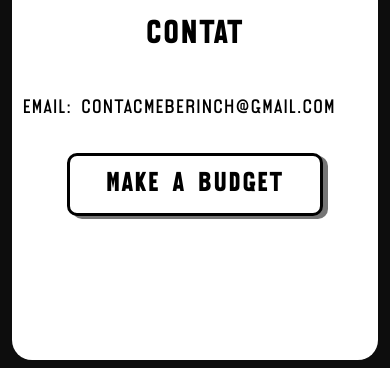
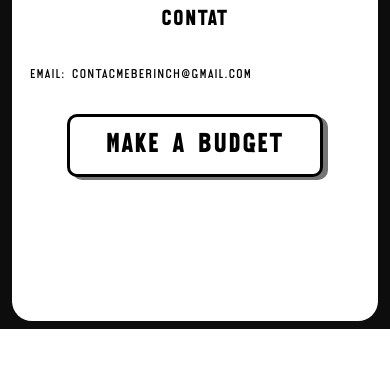
Before and after one commit to whandril-matos/my_work_portfolio, a PHP site: page / in a window 390 px wide. Shown: the part 5794-6162 px from the top of the page. After the commit the page ends 6123 px from the top, so only its background shows below. Run offline with PHP 8.4, Linux system fonts and the light colour scheme.

Commit message:
add new brake poits

```diff
--- a/src/CSS/brakePoinst.css
+++ b/src/CSS/brakePoinst.css
@@ -12,18 +12,13 @@
     }
     .artWork{
         max-width: 80vw;
-        display: block;
-        margin: 5px 0px;
     }
     .bt{
         font-size: 7vw;
     }
     .infoNav{
-        font-size: 5vw;
-        text-align:left;
-        margin: 0% 3%;
-        font-family:'gerlFontS';
-        letter-spacing: 1.5px;
+        font-size: 80%;
+        margin:5% 5%;
     }
     .nav{
         height: auto;
```
